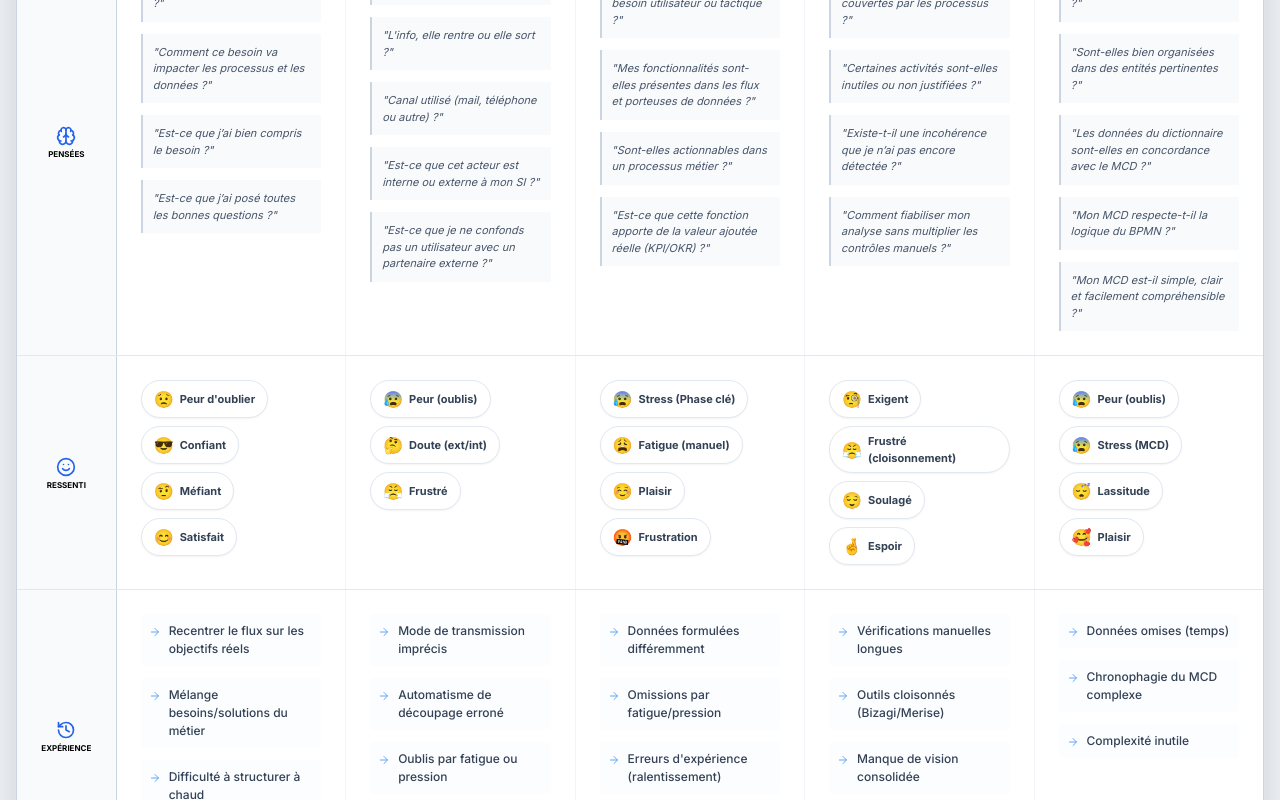
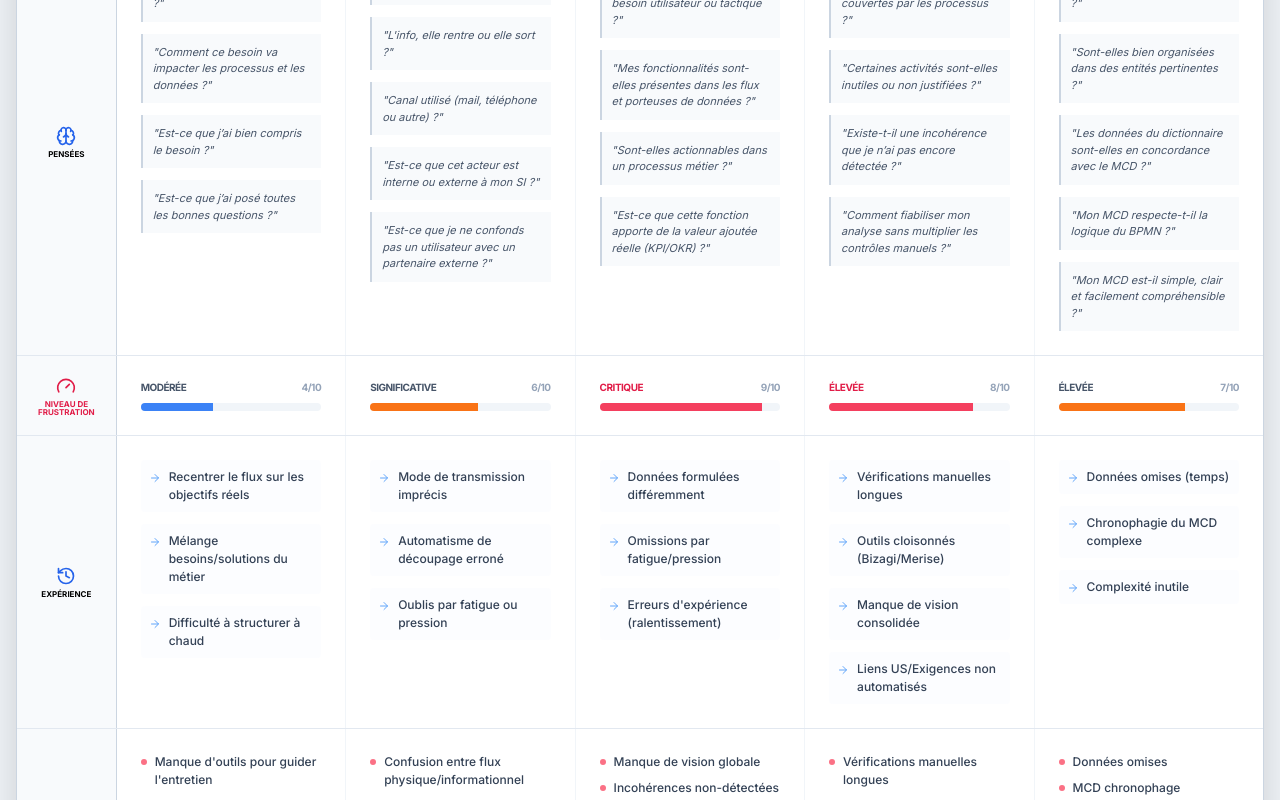
Before and after one commit to TorcheAymen/business-analysis, a React (Vite) app: page /experience-map in a window 1280 px wide. Shown: the part 664-1464 px from the top of the page. Built offline with nearby package versions, Linux system fonts and the light colour scheme; a web font is replaced by a local one.

Commit message:
added frustration

```diff
--- a/src/pages/ExperienceMap.tsx
+++ b/src/pages/ExperienceMap.tsx
@@ -6,7 +6,8 @@ import {
   AlertCircle,
   ArrowRight,
   MousePointer2,
-  History
+  History,
+  Gauge
 } from 'lucide-react';
 
 const ExperienceMapPage: React.FC = () => {
@@ -20,12 +21,8 @@ const ExperienceMapPage: React.FC = () => {
         "Est-ce que j’ai bien compris le besoin ?",
         "Est-ce que j’ai posé toutes les bonnes questions ?"
       ],
-      feelings: [
-        { t: "Peur d'oublier", e: "😟" },
-        { t: "Confiant", e: "😎" },
-        { t: "Méfiant", e: "🤨" },
-        { t: "Satisfait", e: "😊" }
-      ],
+      frustrationScore: 4,
+      frustrationLevel: "Modérée",
       experience: [
         "Recentrer le flux sur les objectifs réels",
         "Mélange besoins/solutions du métier",
@@ -36,9 +33,11 @@ const ExperienceMapPage: React.FC = () => {
         "Difficulté de structuration",
         "Oublis possible (liés aux 2 points précédents)"
       ],
-      opportunities: [  "Guidage dynamique de l'entretien avec rappels de points à couvrir",
+      opportunities: [
+        "Guidage dynamique de l'entretien avec rappels de points à couvrir",
         "Système de reformulation automatique pour valider la compréhension",
-  "Détection automatique d'infos manquantes dans les notes"]
+        "Détection automatique d'infos manquantes dans les notes"
+      ]
     },
     {
       title: "2. Cerner le Périmètre du SI",
@@ -50,11 +49,8 @@ const ExperienceMapPage: React.FC = () => {
         "Est-ce que cet acteur est interne ou externe à mon SI ?",
         "Est-ce que je ne confonds pas un utilisateur avec un partenaire externe ?"
       ],
-      feelings: [
-        { t: "Peur (oublis)", e: "😰" },
-        { t: "Doute (ext/int)", e: "🤔" },
-        { t: "Frustré", e: "😤" }
-      ],
+      frustrationScore: 6,
+      frustrationLevel: "Significative",
       experience: [
         "Mode de transmission imprécis",
         "Automatisme de découpage erroné",
@@ -66,9 +62,11 @@ const ExperienceMapPage: React.FC = () => {
         "Manque de vision transverse",
         "Oublis par fatigue"
       ],
-      opportunities: [  "Suggestions d'acteurs et de flux selon contexte projet",
+      opportunities: [
+        "Suggestions d'acteurs et de flux selon contexte projet",
         "Aide à la distinction entre acteur interne/externe et flux info/physique",
-  "Validation automatique de la couverture du périmètre SI"]
+        "Validation automatique de la couverture du périmètre SI"
+      ]
     },
     {
       title: "3. Formaliser les besoins et vérifier leur cohérence fonctionnelle",
@@ -79,12 +77,8 @@ const ExperienceMapPage: React.FC = () => {
         "Sont-elles actionnables dans un processus métier ?",
         "Est-ce que cette fonction apporte de la valeur ajoutée réelle (KPI/OKR) ?"
       ],
-      feelings: [
-        { t: "Stress (Phase clé)", e: "😰" },
-        { t: "Fatigue (manuel)", e: "😩" },
-        { t: "Plaisir", e: "☺️" },
-        { t: "Frustration", e: "🤬" }
-      ],
+      frustrationScore: 9,
+      frustrationLevel: "Critique",
       experience: [
         "Données formulées différemment",
         "Omissions par fatigue/pression",
@@ -97,9 +91,11 @@ const ExperienceMapPage: React.FC = () => {
         "Etape clé : Stress, fatigue, charge mentale",
         "Erreurs ralentissant le projet"
       ],
-      opportunities: [  "Vérification automatique de la couverture des besoins dans les modèles",
+      opportunities: [
+        "Vérification automatique de la couverture des besoins dans les modèles",
         "Alertes sur les fonctions orphelines ou mal reliées",
-  "Aide à la formalisation structurée des exigences et cas d'usage"]
+        "Aide à la formalisation structurée des exigences et cas d'usage"
+      ]
     },
     {
       title: "4. Cartographier les processus BPMN",
@@ -110,12 +106,8 @@ const ExperienceMapPage: React.FC = () => {
         "Existe-t-il une incohérence que je n’ai pas encore détectée ?",
         "Comment fiabiliser mon analyse sans multiplier les contrôles manuels ?"
       ],
-      feelings: [
-        { t: "Exigent", e: "🧐" },
-        { t: "Frustré (cloisonnement)", e: "😤" },
-        { t: "Soulagé", e: "😌" },
-        { t: "Espoir", e: "🤞" }
-      ],
+      frustrationScore: 8,
+      frustrationLevel: "Élevée",
       experience: [
         "Vérifications manuelles longues",
         "Outils cloisonnés (Bizagi/Merise)",
@@ -128,9 +120,11 @@ const ExperienceMapPage: React.FC = () => {
         "Vision fragmentée",
         "Liens US non automatisés"
       ],
-      opportunities: [  "Contrôle automatique de la couverture des user stories par les activités BPMN",
+      opportunities: [
+        "Contrôle automatique de la couverture des user stories par les activités BPMN",
         "Détection des processus incomplets ou mal reliés aux exigences",
-  "Visualisation consolidée BPMN + exigences + US"]
+        "Visualisation consolidée BPMN + exigences + US"
+      ]
     },
     {
       title: "5. Formaliser les données",
@@ -142,12 +136,8 @@ const ExperienceMapPage: React.FC = () => {
         "Mon MCD respecte-t-il la logique du BPMN ?",
         "Mon MCD est-il simple, clair et facilement compréhensible ?"
       ],
-      feelings: [
-        { t: "Peur (oublis)", e: "😰" },
-        { t: "Stress (MCD)", e: "😰" },
-        { t: "Lassitude", e: "😴" },
-        { t: "Plaisir", e: "🥰" }
-      ],
+      frustrationScore: 7,
+      frustrationLevel: "Élevée",
       experience: [
         "Données omises (temps)",
         "Chronophagie du MCD complexe",
@@ -158,9 +148,11 @@ const ExperienceMapPage: React.FC = () => {
         "MCD chronophage",
         "Complexité inutile"
       ],
-      opportunities: [  "Lien automatique entre dictionnaire de données et MCD",
+      opportunities: [
+        "Lien automatique entre dictionnaire de données et MCD",
         "Alerte sur entités isolées, attributs faibles ou mal définis",
-  "Vérification de cohérence MCD ↔ BPMN ↔ Exigences"]
+        "Vérification de cohérence MCD ↔ BPMN ↔ Exigences"
+      ]
     }
   ];
 
@@ -178,7 +170,7 @@ const ExperienceMapPage: React.FC = () => {
         <div className="flex flex-col">
           {/* HEADER */}
           <div className="flex bg-slate-900 text-white sticky top-0 z-10">
-            <div className="w-[8%] p-4 border-r border-slate-700 flex items-center justify-center italic text-[9px] text-slate-500 uppercase tracking-widest">Étapes</div>
+            <div className="w-[8%] p-4 border-r border-slate-700 flex items-center justify-center italic text-[9px] text-slate-500 uppercase tracking-widest text-center">Étapes</div>
             {steps.map((step, i) => (
               <div key={i} className="flex-1 p-5 text-center border-r border-slate-700 last:border-r-0">
                 <p className="text-[10px] font-black uppercase text-blue-400 mb-1">Phase 0{i+1}</p>
@@ -223,19 +215,29 @@ const ExperienceMapPage: React.FC = () => {
             ))}
           </div>
 
-          {/* FEELINGS */}
+          {/* FRUSTRATION GAUGE */}
           <div className="flex border-b border-slate-200">
             <div className="w-[8%] p-4 bg-slate-50 border-r border-slate-300 flex flex-col items-center justify-center gap-1 shrink-0">
-              <Smile className="w-5 h-5 text-blue-600" />
-              <span className="text-[8px] font-black uppercase text-center leading-none">Ressenti</span>
+              <Gauge className="w-5 h-5 text-rose-600" />
+              <span className="text-[8px] font-black uppercase text-center leading-none text-rose-600">Niveau de Frustration</span>
             </div>
             {steps.map((step, i) => (
-              <div key={i} className="flex-1 p-6 border-r border-slate-100 last:border-r-0 flex flex-wrap gap-2 content-start">
-                {step.feelings.map((f, j) => (
-                  <div key={j} className="flex items-center gap-1.5 bg-white border border-slate-200 px-3 py-1.5 rounded-full text-[11px] font-bold text-slate-700 shadow-sm">
-                    <span className="text-base">{f.e}</span> {f.t}
+              <div key={i} className="flex-1 p-6 border-r border-slate-100 last:border-r-0 flex flex-col justify-center gap-2">
+                <div className="flex justify-between items-center text-[10px] font-bold uppercase tracking-tighter">
+                  <span className={step.frustrationScore >= 8 ? "text-rose-600" : "text-slate-600"}>
+                    {step.frustrationLevel}
+                  </span>
+                  <span className="text-slate-400">{step.frustrationScore}/10</span>
                 </div>
-                ))}
+                <div className="w-full bg-slate-100 h-2 rounded-full overflow-hidden">
+                  <div
+                    className={`h-full transition-all duration-500 ${
+                      step.frustrationScore >= 8 ? "bg-rose-500" :
+                      step.frustrationScore >= 6 ? "bg-orange-500" : "bg-blue-500"
+                    }`}
+                    style={{ width: `${step.frustrationScore * 10}%` }}
+                  ></div>
+                </div>
               </div>
             ))}
           </div>
```
Lines whose indentation alone changed are shown as unchanged.
